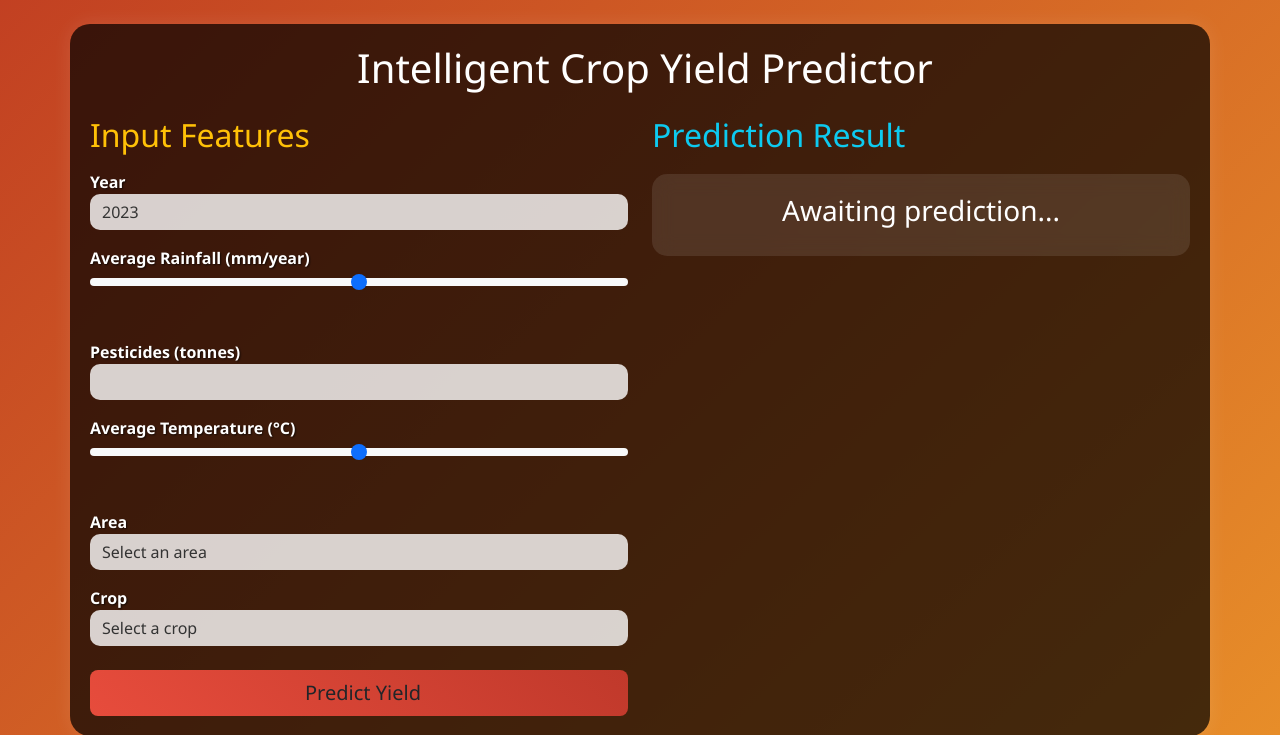
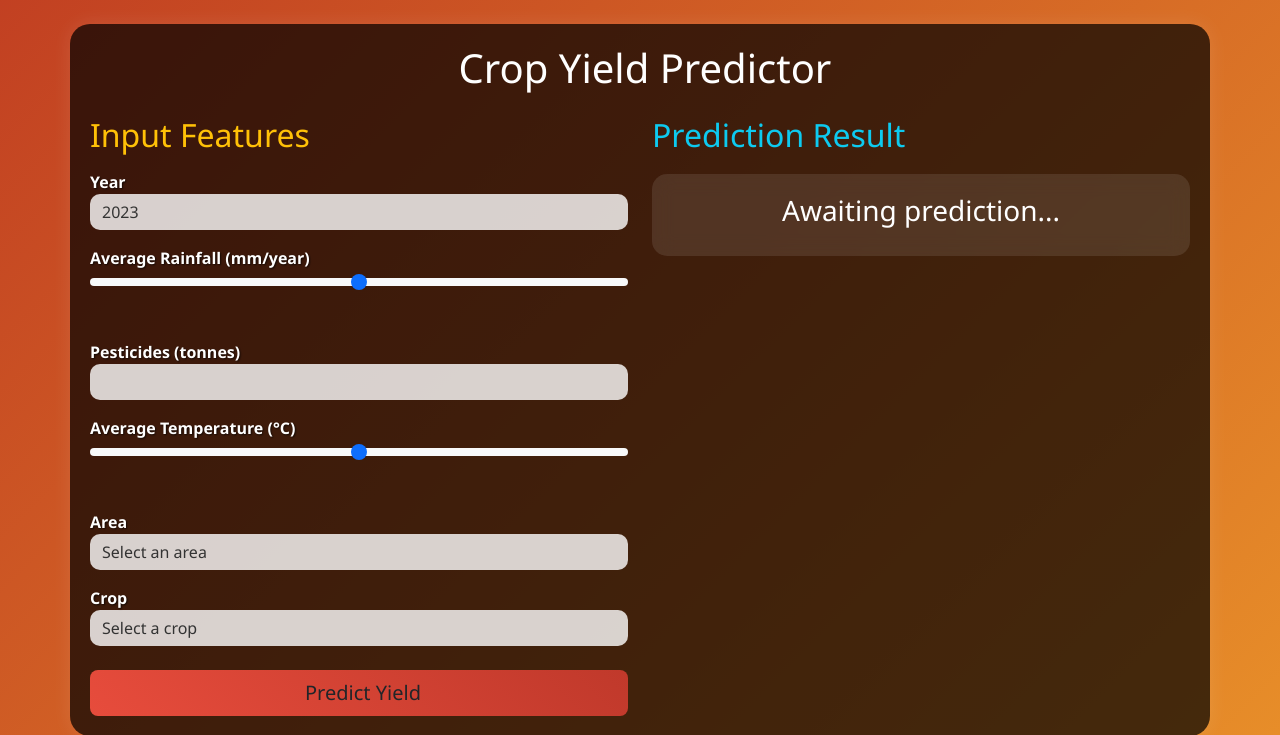
Before and after one commit to Adityagupta930/Crop-yield-prediction-system, a Flask app: page / in a window 1280 px wide. Shown: the top 735 px of the page. Run offline with Flask 3, Linux system fonts and the light colour scheme; parts of the project's set-up code (start-up, migrations or seed data) failed here and were passed over; some libraries are stand-ins or nearby versions.

Commit message:
notebook uploaded

```diff
--- a/templates/index.html
+++ b/templates/index.html
@@ -11,7 +11,7 @@
 <body>
     <div class="container my-4 mt-4" data-aos="fade-up">
         <h1 class="text-center mb-4">
-            <i class="header-icon fas fa-seedling"></i>Intelligent Crop Yield Predictor
+            <i class="header-icon fas fa-seedling"></i> Crop Yield Predictor
         </h1>
         <div class="row">
             <div class="col-md-6">
```
Also changed, not shown: 2 other files.
